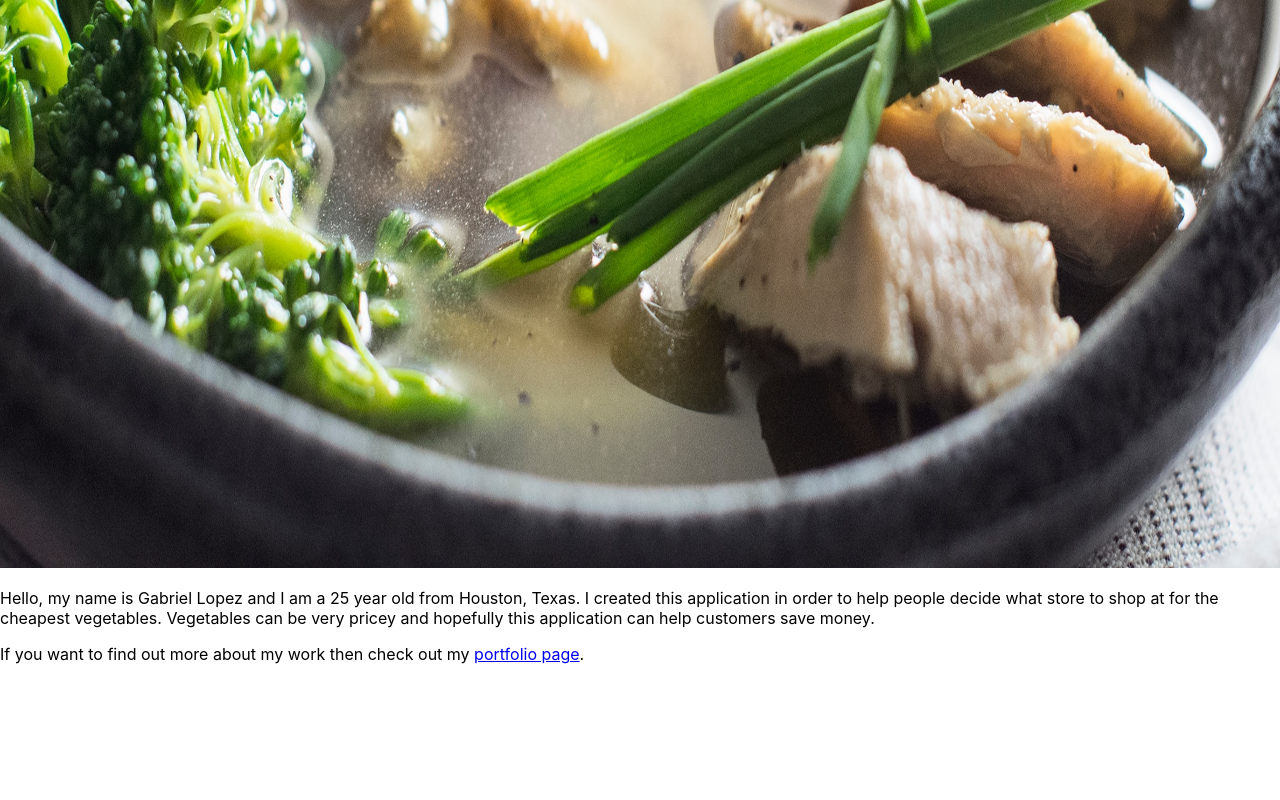
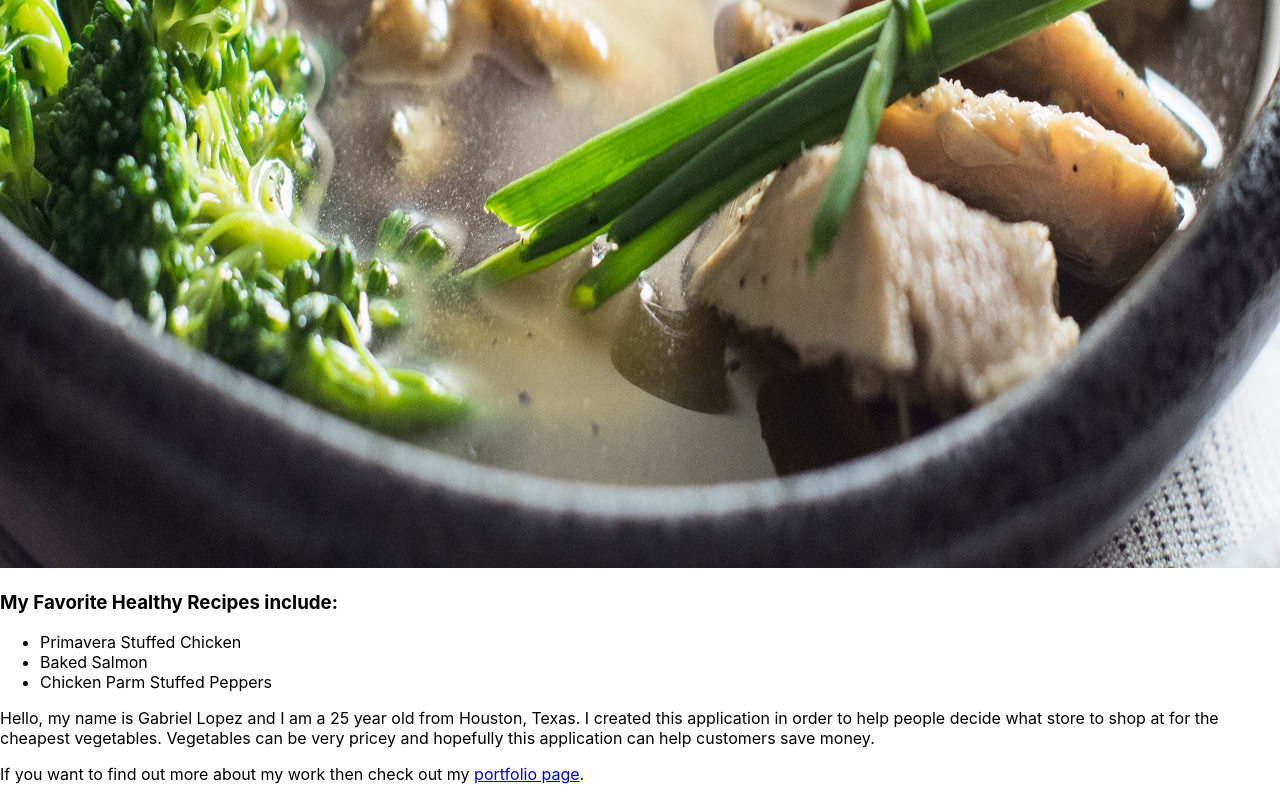
Before and after one commit to lopezg3000/creativeApp, a React (Create React App) app: page / in a window 1280 px wide. Shown: the part 1531-2331 px from the top of the page. Before the commit the page ends 2211 px from the top, so only its background shows below. Built offline with nearby package versions, Linux system fonts and the light colour scheme.

Commit message:
unorderedListCreated

```diff
--- a/src/components/Information.js
+++ b/src/components/Information.js
@@ -12,6 +12,12 @@ const Heading = () => {
             </main> {/*descriptive html tag. Helps with SEO and accessibility*/}
             <a href="https://www.delish.com/cooking/recipe-ideas/g3733/healthy-dinner-recipes/" target="_blank" rel="noopener noreferrer">Healthy Recipes</a> {/*Added target to open link in new*/}
             <a href="https://www.lizshealthytable.com/2017/05/03/2-modern-italian-cooking-with-alexandra-caspero-rd/" target="_blank" rel="noopener noreferrer"><img style={{ height: "200vh", width: "175vh" }} src={Recipe} alt="Pasta with Vegetables" /> </a> {/*importing images is different in react*/ /*Alt tag used for screen readers to improve accessibility and is displayed if the image fails to load. If the image is purely decorative then using an empty alt attribute is best practice */}
+            <h3>My Favorite Healthy Recipes include:</h3>
+            <ul>
+                <li>Primavera Stuffed Chicken</li>
+                <li>Baked Salmon</li>
+                <li>Chicken Parm Stuffed Peppers</li>
+            </ul>
         </div>
     );
 };
```
